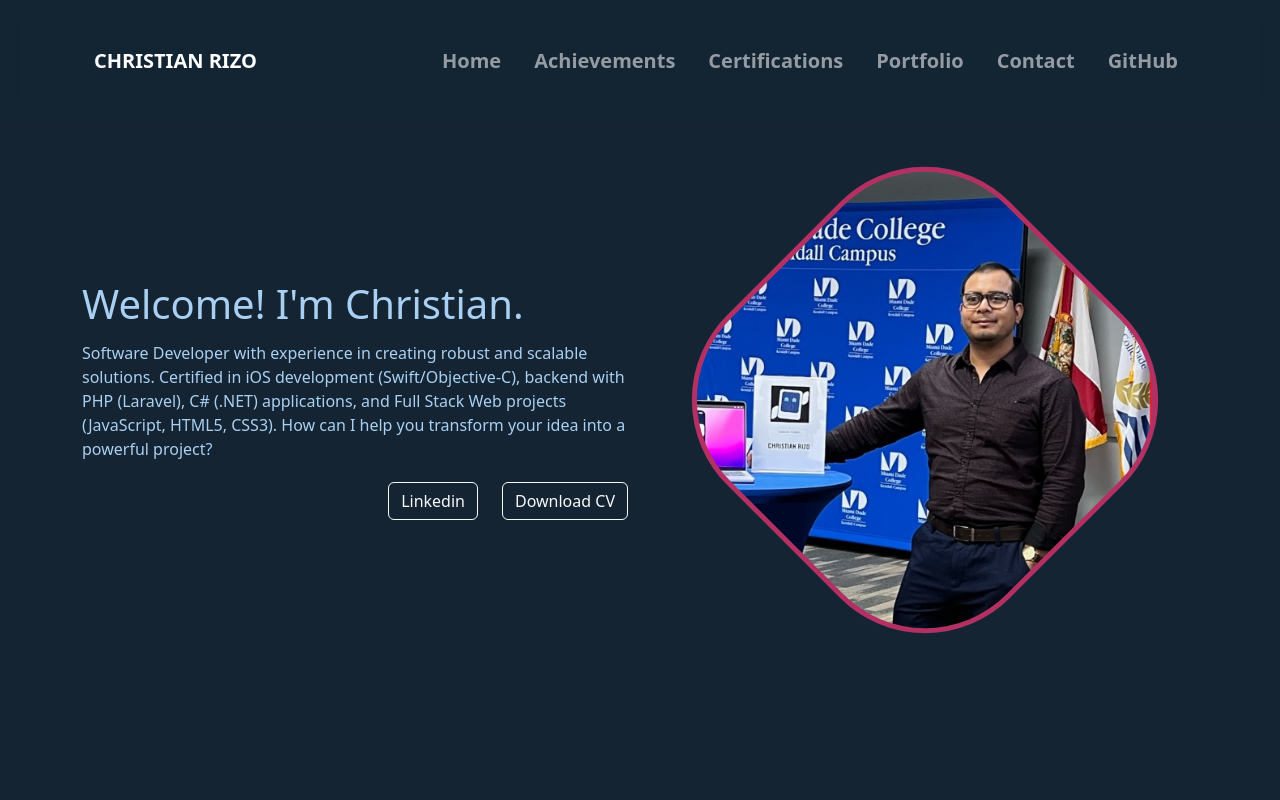
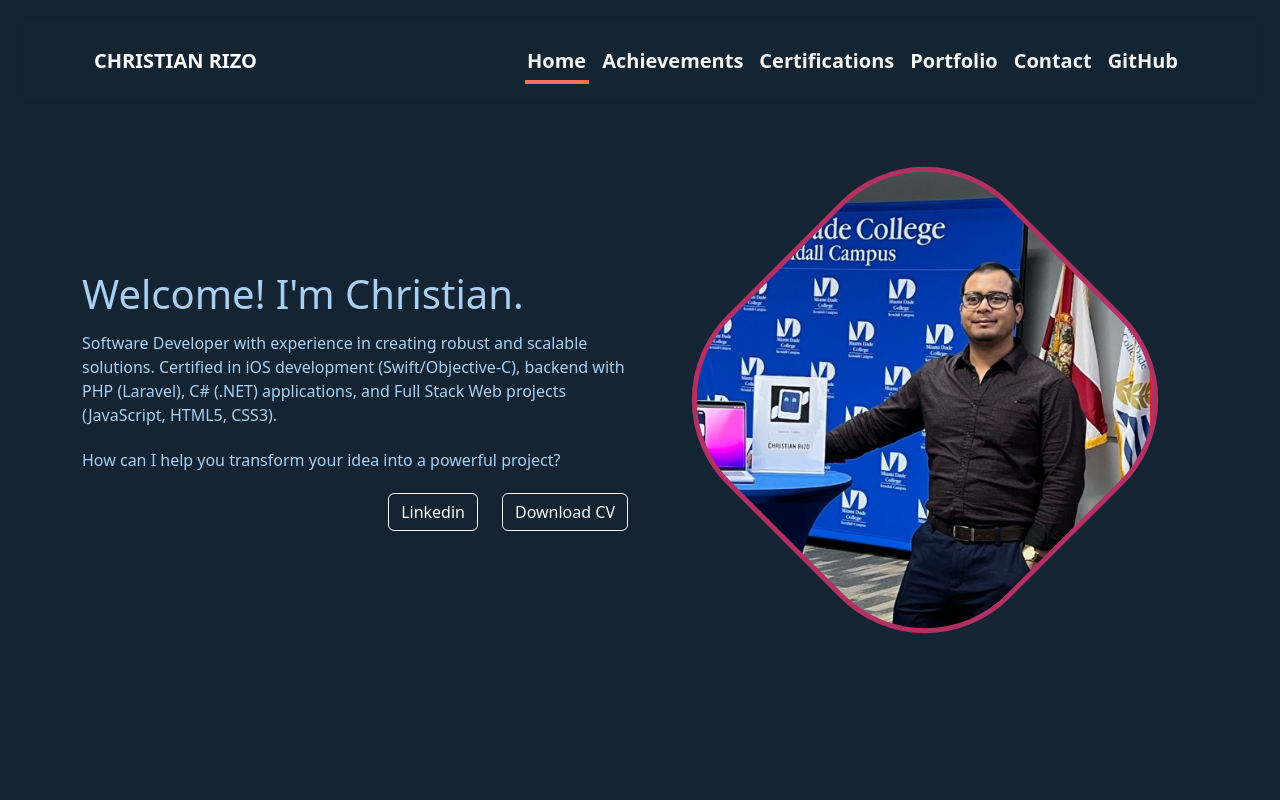
Before and after one commit to AbsApps/portafolio, a website: page index.html in a window 1280 px wide. Shown: the top 800 px of the page. Drawn offline with nearby package versions, Linux system fonts and the light colour scheme.

Commit message:
Changes
1) add active menu
2) add meta banner image

```diff
--- a/css/style.scss
+++ b/css/style.scss
@@ -18,9 +18,9 @@ html {
     scroll-behavior: smooth;
 }
 
-body {
-    // background-color: map-get($colors, "background-color") !important;
-}
+// body {
+//     // background-color: map-get($colors, "background-color") !important;
+// }
 
 // .container {
 //     border: 1px white solid;
@@ -38,7 +38,7 @@ p {
 // }
 
 nav#mainNav {
-    // height: 80px;
+
     background-color: rgba(26, 43, 59, 0.1) !important;
 
     color: #ffff;
@@ -62,15 +62,32 @@ nav#mainNav {
     }
 
     div>.navbar-nav {
+
         .nav-item {
             padding-bottom: 10px;
             padding-top: 10px;
 
             a {
                 font-size: 20px;
-                // color: red;
+                color: #f6f6f6;
                 font-weight: bold;
-                padding-left: 25px;
+                // padding-left: 25px;
+            }
+
+            a.nav-link.active {
+                position: relative;
+                &::before {
+                    content: '';
+                    position: absolute;
+                    margin: auto;
+                    top: 0;
+                    left: 0;
+                    right: 0;
+                    bottom: 0;
+                    width: 85%;
+                    border-bottom: 4px solid map-get($colors, "secondary-color");
+
+                }
             }
         }
     }
@@ -89,10 +106,11 @@ nav#mainNav {
 }
 
 nav#mainNav.active {
-    // height: 56px;
+
     backdrop-filter: blur(10px);
     -webkit-backdrop-filter: blur(10px);
     background-color: rgba(215, 215, 215, 0.4) !important;
+    // background-color: rgba(26, 43, 59, 0.1) !important;
 
     // Shadow
     box-shadow: -2px 0px 6px 1px rgba(0, 0, 0, 0.4);
@@ -979,7 +997,7 @@ footer {
 @media only screen and (max-width : 992px) {
 
     section#home {
-        div > div.square {
+        div>div.square {
             height: 310px;
         }
     }
@@ -1019,6 +1037,7 @@ footer {
 
     nav#mainNav {
         backdrop-filter: blur(15px);
+
         div>.navbar-nav {
             .nav-item {
                 padding-bottom: 10px;
--- a/index.html
+++ b/index.html
@@ -12,6 +12,7 @@
     <link rel="icon" type="image/png" sizes="32x32" href="./img/favicon/favicon-32x32.png">
     <link rel="icon" type="image/png" sizes="16x16" href="./img/favicon/favicon-16x16.png">
     <link rel="manifest" href="./img/favicon/site.webmanifest">
+
 
     <!-- Meta Tags -->
     <!-- WEB -->
@@ -30,7 +31,7 @@
     <meta property="og:title" content="Christian Rizo Sofware Engineer - iOS Developer">
     <meta property="og:description"
         content="Software Developer with experience in creating robust and scalable solutions. Certified in iOS development (Swift/Objective-C), backend with PHP (Laravel), C# (.NET) applications, and Full Stack Web projects (JavaScript, HTML5, CSS3). How can I help you transform your idea into a powerful project?">
-    <!-- <meta property="og:image" content=""> -->
+    <meta property="og:image" content="./img/banner.png">
     <!-- <meta property="og:url" content=""> -->
     <meta property="og:type" content="website">
     <meta property="og:site_name" content="Christian Rizo Sofware Engineer - iOS Developer">
@@ -68,7 +69,7 @@
                 aria-label="Toggle navigation"><span class="navbar-toggler-icon"></span></button>
             <div class="navbar-collapse collapse" id="navbarResponsive" style="">
                 <ul class="navbar-nav ms-auto">
-                    <li class="nav-item"><a class="nav-link" href="#home">Home</a></li>
+                    <li class="nav-item"><a class="nav-link active" href="#home">Home</a></li>
                     <li class="nav-item"><a class="nav-link" href="#achievements">Achievements</a></li>
                     <li class="nav-item"><a class="nav-link" href="#certifications">Certifications</a></li>
                     <li class="nav-item"><a class="nav-link" href="#portfolio">Portfolio</a></li>
@@ -93,8 +94,10 @@
                                 <p>
                                     Software Developer with experience in creating robust and scalable solutions.
                                     Certified in iOS development (Swift/Objective-C), backend with PHP (Laravel), C#
-                                    (.NET) applications, and Full Stack Web projects (JavaScript, HTML5, CSS3). How can
-                                    I help you transform your idea into a powerful project?
+                                    (.NET) applications, and Full Stack Web projects (JavaScript, HTML5, CSS3).
+                                </p>
+                                <p>
+                                    How can I help you transform your idea into a powerful project?
                                 </p>
                                 <div class="d-flex flex-row justify-content-end gap-4">
                                     <a target="_blank" href="https://www.linkedin.com/in/carm94/"
```
Also changed, not shown: css/style.css, img/banner.png (added), 3 other files.
